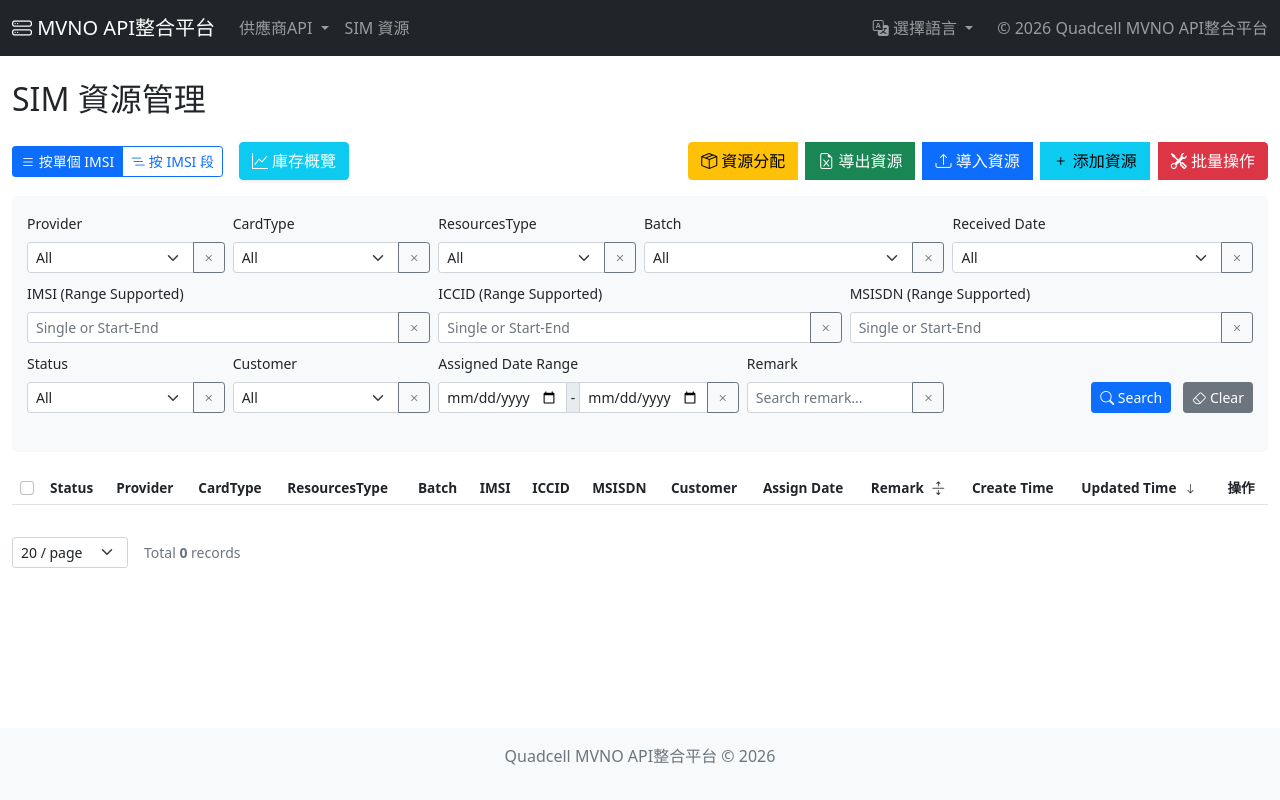
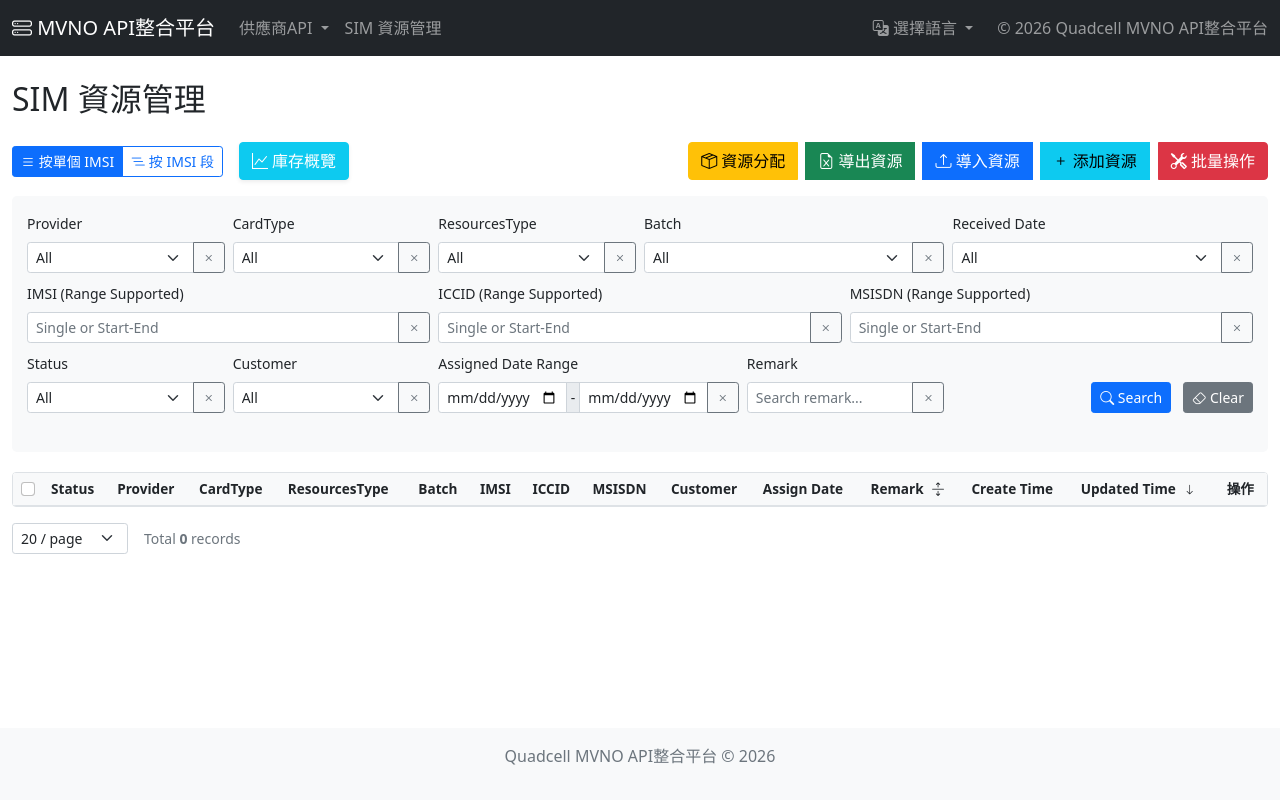
Before and after one commit to VincentYTH/QuadcellMVNO, a Flask app: page /resources in a window 1280 px wide. Run offline with Flask 3, Linux system fonts and the light colour scheme; lists and menus that the app fills with data are empty; some libraries are stand-ins or nearby versions.

Commit message:
Submit Project: UI Enhanced_20260128

```diff
--- a/backup_db.py
+++ b/backup_db.py
@@ -86,7 +86,6 @@ def backup_excel(timestamp):
         df = pd.read_sql(query, engine)
 
         # 導出到 Excel (需要 openpyxl 庫)
-        # index=False 表示不導出 pandas 的索引列
         df.to_excel(local_filepath, index=False, engine='openpyxl')
 
         log(f"Excel 備份成功: {filename} (共 {len(df)} 筆數據)")
@@ -135,7 +134,7 @@ if __name__ == "__main__":
     ensure_dir(LOCAL_BACKUP_DIR)
 
     # 使用相同的時間戳，讓兩個文件容易對應
-    current_timestamp = datetime.now().strftime("%Y%m%d_%H%M%S")
+    current_timestamp = datetime.now().strftime("%Y%m%d")
 
     # 1. 執行 SQL 備份
     sql_path = backup_sql(current_timestamp)
--- a/config/languages.py
+++ b/config/languages.py
@@ -1021,7 +1021,6 @@ LANGUAGES = {
         'add_field': '添加字段',
         'save': '保存',
         'confirm_delete': '確認刪除？',
-        'sim_resources': 'SIM 資源',
         'current_inventory': '目前庫存',
         'total': '總庫存',
         'cards': '張',
--- a/modules/sim_resources/manager.py
+++ b/modules/sim_resources/manager.py
@@ -159,7 +159,11 @@ class SimResourceManager:
         query = apply_range_overlap_filter(query, func.min(subquery.c.msisdn), func.max(subquery.c.msisdn), query_params.get('msisdn'))
 
         # 7. 排序 (動態排序邏輯)
-        query = query.order_by(desc('assigned_date').nullslast(), asc('start_imsi'))
+        query = query.order_by(
+            desc('assigned_date').nullslast(),   # 第一優先：分配日期 (新 -> 舊)
+            desc('updated_at').nullslast(),      # 第二優先：更新時間 (新 -> 舊)
+            asc('start_imsi')                    # 第三優先：起始 IMSI (小 -> 大)
+        )
 
         # 8. 分頁
         total_count = query.count()
--- a/templates/base.html
+++ b/templates/base.html
@@ -53,7 +53,7 @@
                         </ul>
                     </li>
                     <li class="nav-item">
-                        <a class="nav-link" href="/resources">{{ _('sim_resources') }}</a>
+                        <a class="nav-link" href="/resources">{{ _('sim_resource_management') }}</a>
                     </li>
                 </ul>
 
--- a/templates/resources.html
+++ b/templates/resources.html
@@ -26,7 +26,7 @@
     }
 
     .sortable-header:hover {
-        background-color: #f0f0f0;
+        background-color: #e9ecef; /* 加深 hover 顏色以適應 sticky header */
     }
 
     .sort-icon {
@@ -34,14 +34,31 @@
         margin-left: 5px;
     }
 
-    /* 表格響應式設計 */
+    /* === 表格凍結表頭樣式 === */
     .table-responsive {
         overflow-x: auto;
-    }
+        overflow-y: auto;        /* 啟用垂直滾動 */
+        max-height: 85vh;        /* 設定最大高度，超過此高度會出現滾動條 */
+        border: 1px solid #dee2e6; /* 增加邊框讓滾動區域更明顯 */
+        border-radius: 0.25rem;
+        background-color: #fff;  /* 確保容器背景 */
+    }
+
+    /* 固定表頭關鍵樣式 */
+    .table thead th {
+        position: sticky;        /* 黏性定位 */
+        top: 0;                  /* 固定在頂部 */
+        background-color: #f8f9fa; /* 必須設定背景色，否則內容會穿透 */
+        z-index: 100;            /* 確保層級高於內容 */
+        box-shadow: 0 1px 2px rgba(0,0,0,0.1); /* 添加細微陰影區分表頭與內容 */
+        border-top: none !important; /* 移除頂部邊框，視覺更整潔 */
+    }
+    /* =========================== */
 
     /* 縮小表格字體與間距 */
     .table {
         font-size: 0.85rem;
+        margin-bottom: 0; /* 移除表格底部 margin，避免與容器滾動條衝突 */
     }
 
     .table th, .table td {
@@ -111,7 +128,7 @@
     }
 
     .remark-header-clickable:hover {
-        background-color: #f0f0f0;
+        background-color: #e9ecef;
         color: #0d6efd; /* hover 時變色提示 */
     }
 
@@ -1485,7 +1502,16 @@ $(document).ready(function() {
             contentType: 'application/json',
             data: JSON.stringify({ batches: plan, customer: customer, assigned_date: date, remark: remark, provider: provider, card_type: cardType, resources_type: resType }),
             success: function(res) {
-                if (res.success) { alert(res.message + "\n\nDetails:\n" + res.details.join('\n')); location.reload(); }
+                if (res.success) {
+                    // 1. 先關閉視窗
+                    $('#assignModal').modal('hide');
+                    // 2. 顯示成功訊息 (包含分配詳情)
+                    setTimeout(function() {
+                        alert(res.message + "\n\nDetails:\n" + res.details.join('\n'));
+                        // 3. 自動刷新頁面 (保留當前搜索參數)
+                        window.location.reload();
+                    }, 100);
+                }
                 else { alert('Assignment Failed: ' + res.message); }
             },
             error: function(err) { alert('Error: ' + err.responseText); }
@@ -1506,7 +1532,20 @@ $(document).ready(function() {
         $.ajax({
             url: '/resources/api/assign/manual', method: 'POST', contentType: 'application/json',
             data: JSON.stringify({ scope: scope, ids: selectedResourceIds, start_imsi: startImsi, end_imsi: endImsi, customer: customer, assigned_date: date, remark: remark }),
-            success: function(res) { if (res.success) { alert(res.message); location.reload(); } else { alert('Failed: ' + res.message); } },
+            success: function(res) {
+                if (res.success) {
+                    // 1. 先關閉視窗
+                    $('#assignModal').modal('hide');
+
+                    // 2. 顯示訊息並刷新
+                    setTimeout(function() {
+                        alert(res.message);
+
+                        // 3. 自動刷新頁面 (保留當前搜索參數)
+                        window.location.reload();
+                    }, 100);
+                } else { alert('Failed: ' + res.message); }
+            },
             error: function(err) { alert('Error: ' + (err.responseJSON ? err.responseJSON.message : err.statusText)); }
         });
     });
@@ -1526,7 +1565,23 @@ $(document).ready(function() {
         $.ajax({
             url: '/resources/api/assign/cancel', method: 'POST', contentType: 'application/json',
             data: JSON.stringify({ scope: scope, ids: selectedResourceIds, start_imsi: startImsi, end_imsi: endImsi, remark: remark }),
-            success: function(res) { if (res.success) { alert(res.message); location.reload(); } else { alert('Failed: ' + res.message); btn.prop('disabled', false).html(originalText); } },
+            success: function(res) {
+                if (res.success) {
+                    // 1. 先關閉視窗
+                    $('#assignModal').modal('hide');
+
+                    // 2. 顯示訊息並刷新
+                    setTimeout(function() {
+                        alert(res.message);
+
+                        // 3. 自動刷新頁面 (保留當前搜索參數)
+                        window.location.reload();
+                    }, 100);
+                } else {
+                    alert('Failed: ' + res.message);
+                    btn.prop('disabled', false).html(originalText);
+                }
+            },
             error: function(err) { alert('Error: ' + (err.responseJSON ? err.responseJSON.message : err.statusText)); btn.prop('disabled', false).html(originalText); }
         });
     });
```
